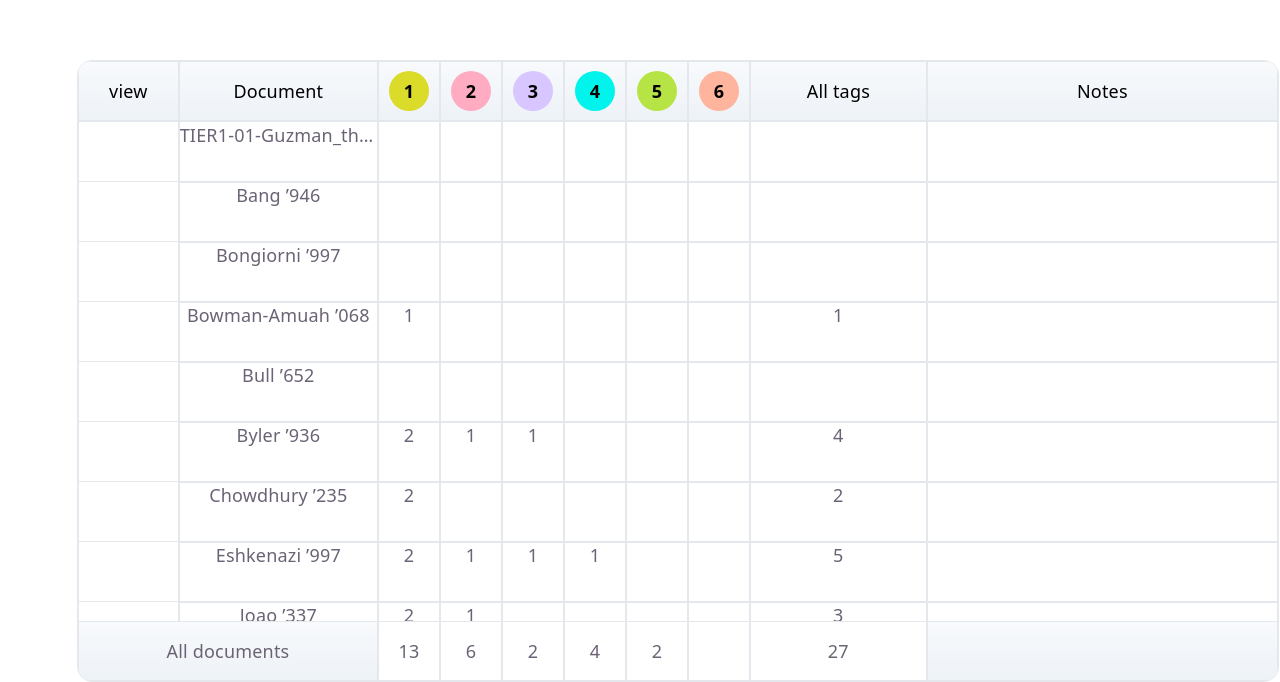
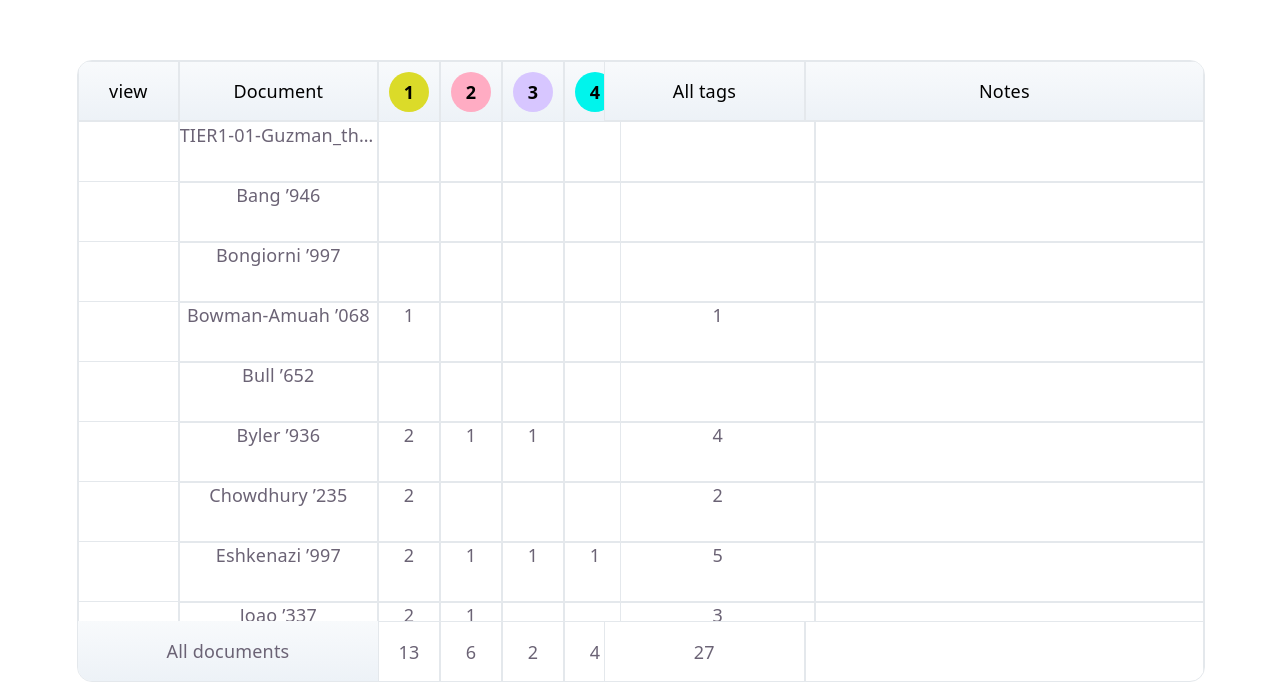
Before and after one commit to AnSBeliaev/interactive-table-in-react, a React (Vite) app: page / in a window 1280 px wide. Shown: the part 165-847 px from the top of the page. Built offline with nearby package versions, Linux system fonts and the light colour scheme.

Commit message:
feat: sunc mid width

```diff
--- a/src/components/Table/Table.module.css
+++ b/src/components/Table/Table.module.css
@@ -5,7 +5,8 @@
     overflow-y: hidden;
     overflow-x: hidden;
     margin-top: 20%;
-    width: 1200px;
+    max-width: 1200px;
+    width: 100%;
     border: 1px solid var(--border);
 }
 
@@ -17,44 +18,39 @@
 
 .table-header {
     display: flex;
-    width: 1200px;
 }
 
 .header-left {
     height: 60px;
     width: 100%;
-    min-width: 200px;
     flex: 0 0 300px;
     display: flex;
 }
 
-.header-right {
-    flex: 1 1 600px;
+.header-right,
+.footer-right {
+    flex: 0 0 600px;
     height: 60px;
     display: flex;
 }
 
 .header-mid {
-    flex: 0 0 300px;
     height: 60px;
-    max-width: 300px;
-    min-width: min-content;
     display: flex;
-    overflow-x: auto;
+    overflow-y: hidden;
+    overflow-x: hidden;
 }
 
 .table-body {
     display: flex;
     overflow-x: hidden;
     overflow-y: hidden;
-    width: 1200px;
 }
 
 .table-footer {
     display: flex;
     overflow-x: hidden;
     overflow-y: hidden;
-    width: 1200px;
 }
 
 .body-left {
@@ -66,17 +62,13 @@
 }
 
 .body-mid {
-    flex: 0 0 300px;
-    max-width: 300px;
-    min-width: min-content;
     display: flex;
     flex-direction: column;
-    overflow-x: auto;
     overflow-y: hidden;
 }
 
 .body-right {
-    flex: 1 1 600px;
+    flex: 0 0 584px;
     height: 60px;
     display: flex;
     flex-direction: column;
@@ -90,16 +82,16 @@
 }
 
 .footer-mid {
-    flex: 0 0 300px;
     height: 60px;
-    max-width: 300px;
-    min-width: min-content;
     display: flex;
     overflow-x: auto;
+    overflow-y: hidden;
 }
 
-.footer-right {
-    flex: 1 1 600px;
-    height: 60px;
-    display: flex;
+.header-mid,
+.body-mid,
+.footer-mid {
+  flex: 1 1 0;
+  min-width: 0;
+  overflow-x: auto;
 }
--- a/src/components/Table/components/TableFooter/TableFooter.module.css
+++ b/src/components/Table/components/TableFooter/TableFooter.module.css
@@ -8,10 +8,19 @@
 
 .footer-td {
     display: flex;
-    width: 100%;
+    height: 60px;
+    flex: 0 0 60px;
+    width: 60px;
     align-items: center;
     justify-content: center;
     border: 1px solid var(--border);
+}
+
+.footer-left-td {
+    width: 100%;
+    display: flex;
+    align-items: center;
+    justify-content: center;
     background: linear-gradient(180deg, var(--td-light-bg) 0%, var(--td-dark-bg) 100%);
 }
 
--- a/src/components/Table/components/TableFooter/TableFooter.tsx
+++ b/src/components/Table/components/TableFooter/TableFooter.tsx
@@ -19,7 +19,7 @@ export const TableFooter = ({ allExcerptSums, allTagsSum, aria, tag }: TableRow)
   };
   return (
     <>
-      {isLeft && <div className={`${styles['footer-td']} ${styles['footer-left-td']}`}>All documents</div>}
+      {isLeft && <div className={`${styles['footer-left-td']}`}>All documents</div>}
       {isMid && <div className={`${styles['footer-td']}  ${styles['footer-mid-td']}`}>{getAllExcerptSum()}</div>}
       {isRight && (
         <div className={`${styles['footer-td']} ${allTagsSum ? styles['footer-sum-td'] : styles['footer-empty-td']}`}>
--- a/src/components/Table/components/TableHead/TableHead.module.css
+++ b/src/components/Table/components/TableHead/TableHead.module.css
@@ -24,6 +24,8 @@
 }
 
 .head-td-tag {
+    height: 60px;
+    flex: 0 0 60px;
     width: 60px;
 }
 
--- a/src/components/Table/components/TableRow/TableRow.module.css
+++ b/src/components/Table/components/TableRow/TableRow.module.css
@@ -12,7 +12,6 @@
 .table-cell-name {
     height: 60px;
     flex: 2;
-    min-width: 0;
     overflow: hidden;
     text-overflow: ellipsis;
     white-space: nowrap;
@@ -21,7 +20,7 @@
 
 .table-cell-tag {
     height: 60px;
-    flex: 2;
+    flex: 0 0 60px;
     width: 60px;
     overflow: hidden;
     text-overflow: ellipsis;
```
Lines whose indentation alone changed are shown as unchanged.
